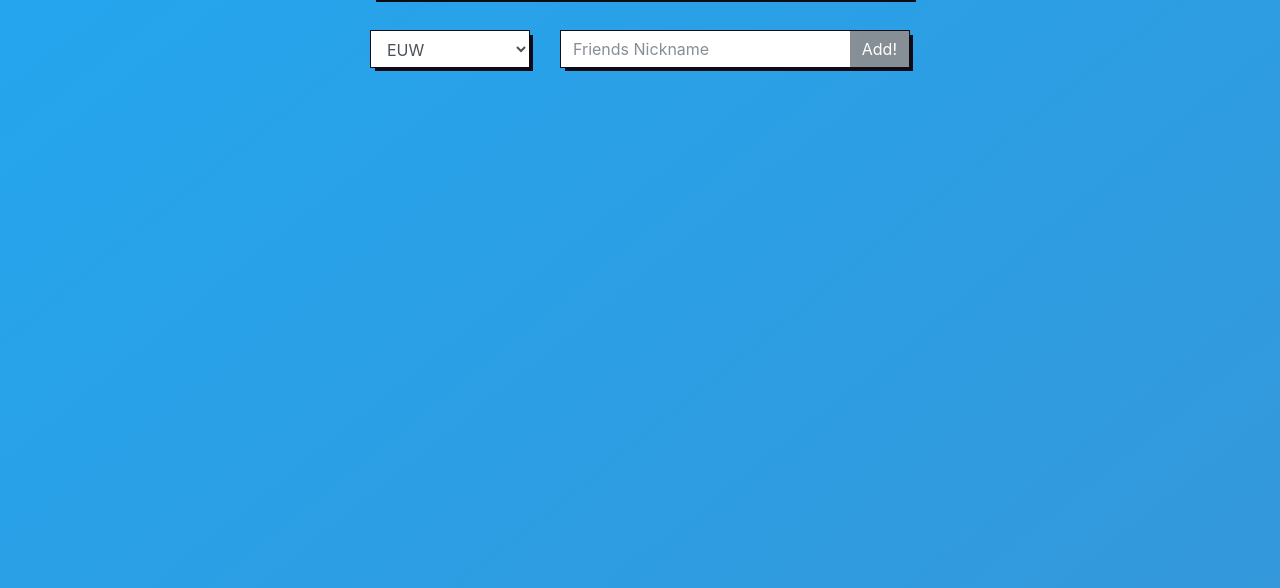
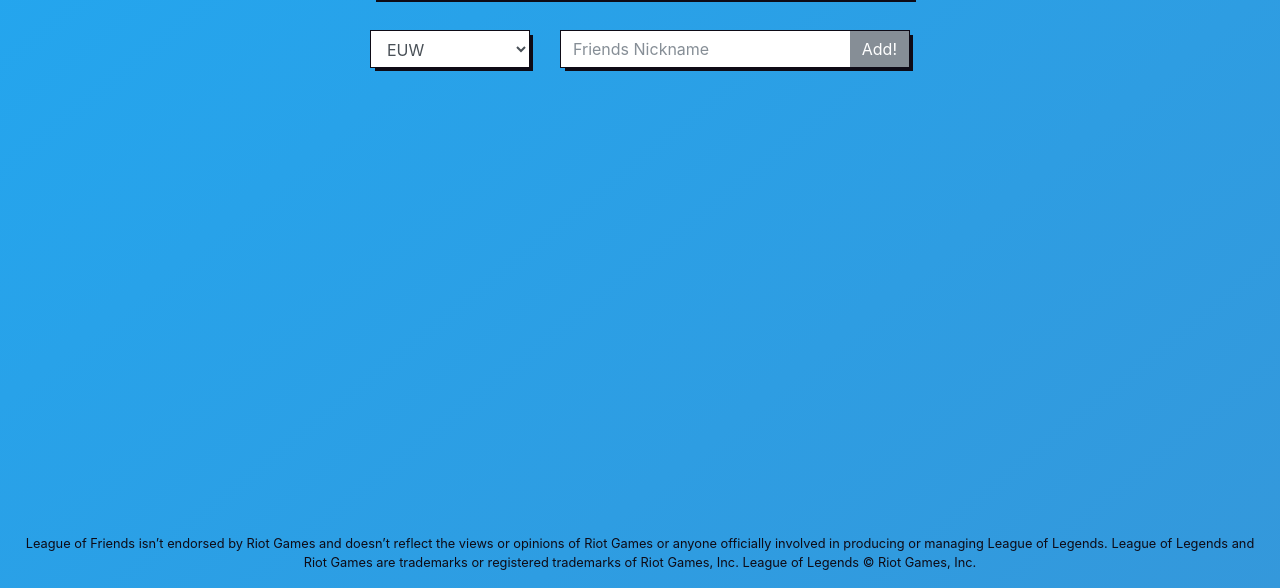
Before and after one commit to powahftw/leagueoffriends, a plain HTML site: page index.html in a window 1280 px wide. Shown: the part 212-800 px from the top of the page. Drawn offline with nearby package versions, Linux system fonts and the light colour scheme.

Commit message:
Now with Riot legal footer

```diff
--- a/index.html
+++ b/index.html
@@ -54,6 +54,7 @@
     </div>
 
     <ul class="col-12" id="todo"></ul>
-
+    <footer>
+League of Friends isn’t endorsed by Riot Games and doesn’t reflect the views or opinions of Riot Games or anyone officially involved in producing or managing League of Legends. League of Legends and Riot Games are trademarks or registered trademarks of Riot Games, Inc. League of Legends © Riot Games, Inc.</footer>
 </body>
 </html>
```
